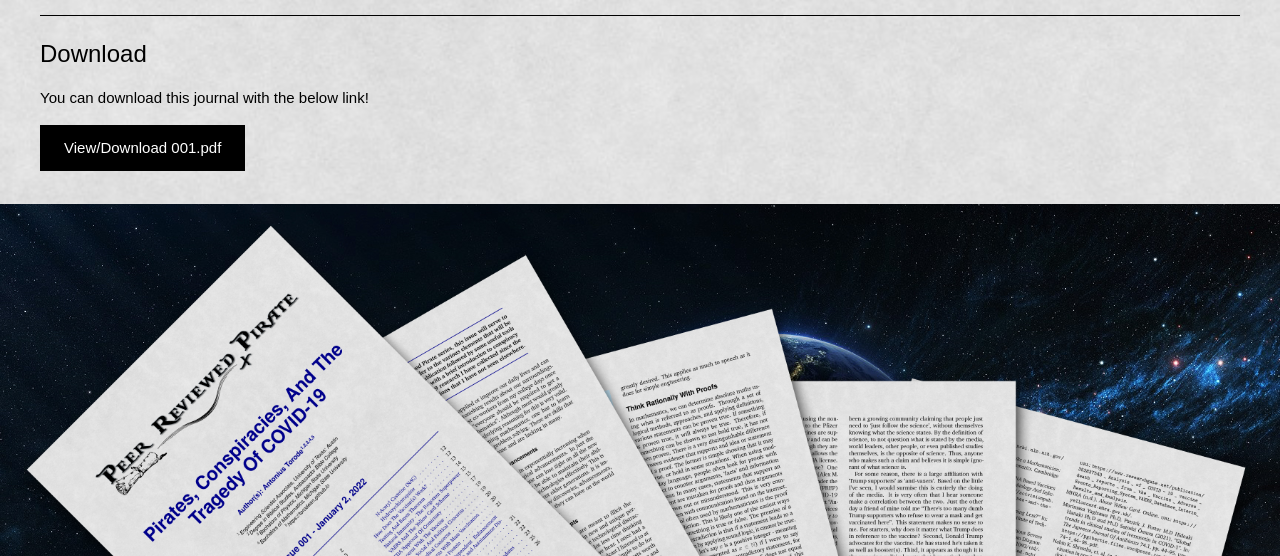
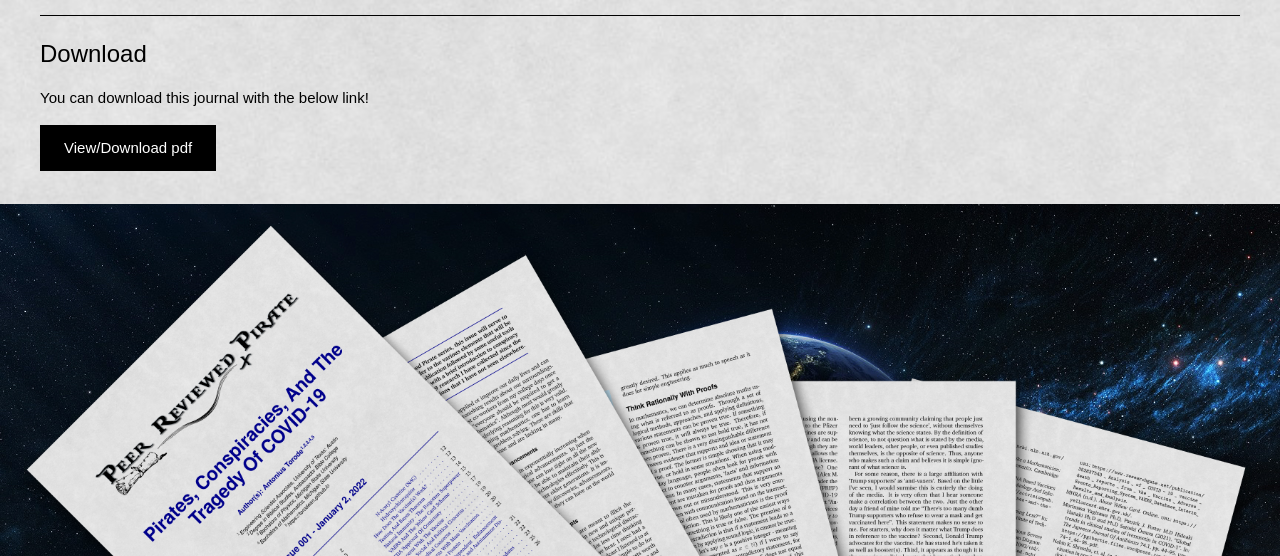
Before and after one commit to peerreviewedpirate/peerreviewedpirate.github.io, a website: page articles/001.html in a window 1280 px wide. Shown: the part 1560-2116 px from the top of the page. Drawn offline with Linux system fonts and the light colour scheme; a web font is replaced by a local one.

Commit message:
changed button text

```diff
--- a/articles/001.html
+++ b/articles/001.html
@@ -87,7 +87,7 @@
 			<hr>
 			<h3>Download</h3>
 			<p>You can download this journal with the below link!</p>
-			<a href="https://raw.githubusercontent.com/peerreviewedpirate/peerreviewedpirate.github.io/main/pdfs/001%20-%20Pirates%2C%20Conspiracies%2C%20And%20The%20Tragedy%20Of%20COVID-19.pdf"><button type="button" class="w3-button w3-black w3-padding-large w3-margin-bottom">View/Download 001.pdf</button></a>
+			<a href="https://raw.githubusercontent.com/peerreviewedpirate/peerreviewedpirate.github.io/main/pdfs/001%20-%20Pirates%2C%20Conspiracies%2C%20And%20The%20Tragedy%20Of%20COVID-19.pdf"><button type="button" class="w3-button w3-black w3-padding-large w3-margin-bottom">View/Download pdf</button></a>
 
 			<!-- END ARTICLE -->
             <!-- END CONTAINER -->
```
